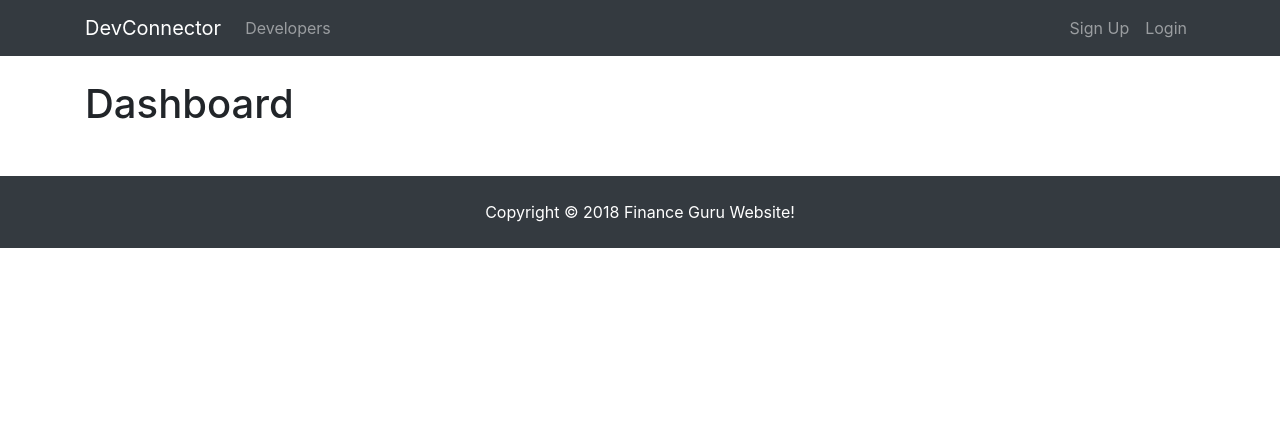
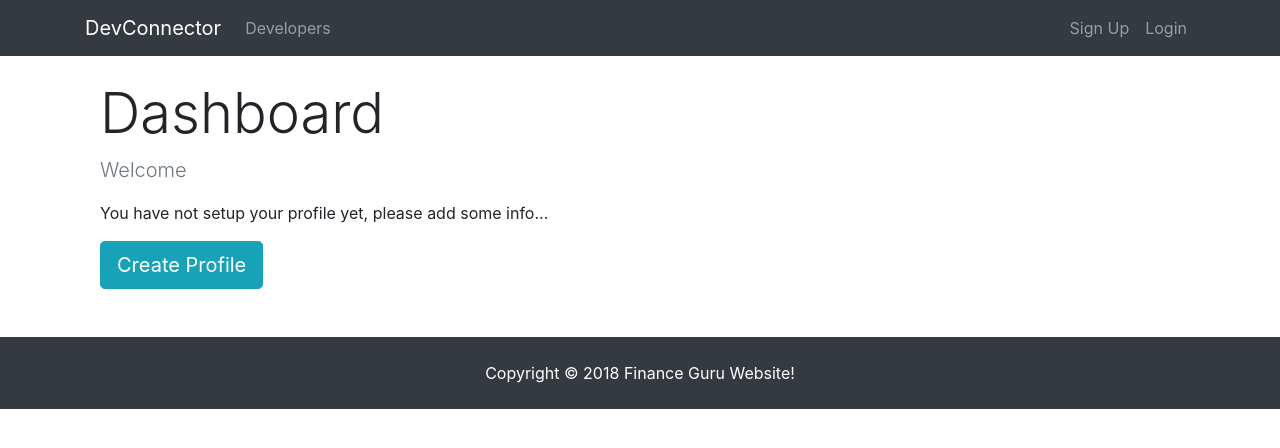
Before and after one commit to kemcho/finance-guru-site, a React (Create React App) app in the folder client/: page /dashboard in a window 1280 px wide. Shown: the top 448 px of the page. Built offline with nearby package versions, Linux system fonts and the light colour scheme; no server answers.

Commit message:
Add spinner component for profile loading, fix switch bug

```diff
--- a/client/src/actions/authActions.js
+++ b/client/src/actions/authActions.js
@@ -50,6 +50,7 @@
     setAuthToken(false);
     //remove current user in store
     dispatch(setCurrentUser({}));
+
 }
 
 //Todo:fix avatar logo issue, why avatar is not coming back
--- /dev/null
+++ b/client/src/components/common/Spinner.js
@@ -0,0 +1,13 @@
+import React from 'react';
+import spinner from './spinner.gif';
+
+export default () => {
+    return(
+        <div>
+            <img src={spinner}
+                style={{width: '200px', margin: 'auto', display: 'block'}}
+                alt="Loading...">
+            </img>
+        </div>
+    )
+}
--- a/client/src/components/dashboard/dashboard.js
+++ b/client/src/components/dashboard/dashboard.js
@@ -2,19 +2,69 @@
 import PropTypes from 'prop-types';
 import {connect} from 'react-redux';
 import {getCurrentProfile} from '../../actions/profileActions';
+import Spinner from '../common/Spinner';
+import {Link} from 'react-router-dom';
 
 class Dashboard extends Component {
+  //call action to get the current user profile
   componentDidMount(){
       this.props.getCurrentProfile();
   }
 
   render() {
+
+    const {user} = this.props.auth;
+    const {profile,loading} = this.props.profile;
+    let dashboardContent;
+
+    if(profile == null|| loading){
+      dashboardContent = <Spinner/>
+    }else{
+      //user may not have creatd a profile
+      if(Object.keys(profile).length >0){
+        //Todo - display profile here
+        dashboardContent = JSON.stringify(profile);
+      }else {
+        //the user does have a profile
+        dashboardContent = (
+          <div>
+            <p className="lead text-muted">Welcome {user.name}</p>
+            <p>You have not setup your profile yet, please add some info...</p>
+            <Link to="/create-profile"
+                className="btn btn-lg btn-info">Create Profile
+            </Link>
+          </div>
+
+        );
+      }
+    }
+
     return (
       <div>
-        <h1>Dashboard</h1>
+        <div className="dashboard">
+          <div className="container">
+            <div className="row">
+              <div className="col-md-12">
+                <h1 className="display-4">Dashboard</h1>
+                {dashboardContent}
+              </div>
+            </div>
+          </div>
+        </div>
       </div>
     )
   }
 }
 
-export default connect(null, {getCurrentProfile})(Dashboard);
+Dashboard.propTypes = {
+  getCurrentProfile: PropTypes.func.isRequired,
+  auth: PropTypes.object.isRequired,
+  profile: PropTypes.object.isRequired
+}
+
+const mapStateToProps = state => ({
+  profile: state.profile,
+  auth: state.auth
+});
+
+export default connect(mapStateToProps, {getCurrentProfile})(Dashboard);
--- a/client/src/reducers/profileReducer.js
+++ b/client/src/reducers/profileReducer.js
@@ -7,13 +7,13 @@
 }
 
 export default function(state=initialState, action){
-    switch(action){
+    switch(action.type){
         case PROFILE_LOADING:
             return {...state, loading:true};
         case GET_PROFILE:
             return {...state, profile: action.payload, loading:false};
         case CLEAR_CURRENT_PROFILE:
-            return {...state, profile: null};
+            return {...state, profile: null, loading: false};
         default:
             return state;
     }
```
Also changed, not shown: client/src/components/common/spinner.gif (added), 1 other file (tests, documents, lock files or other folders).
